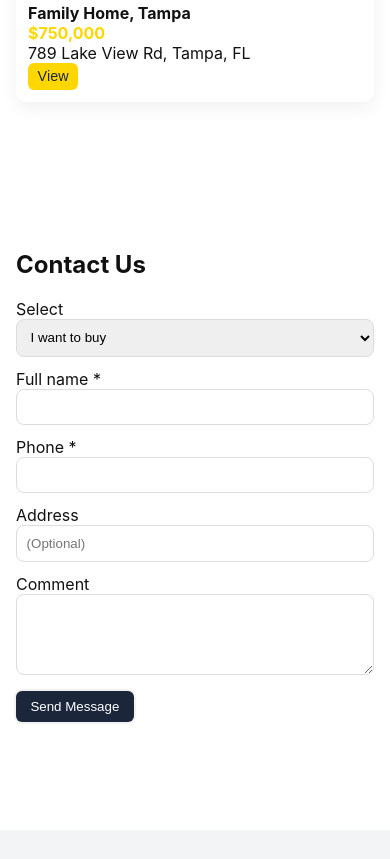
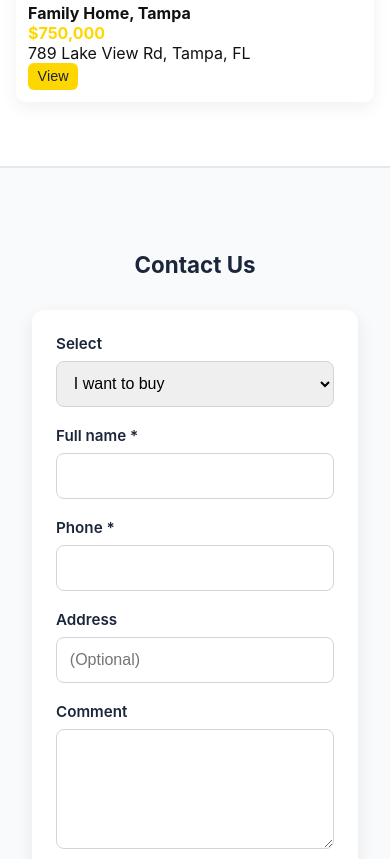
Before and after one commit to DanCarCo/Real-State-Demo-web-Page, a plain HTML site: page index.html in a window 390 px wide. Shown: the part 3863-4722 px from the top of the page. Drawn offline with Linux system fonts and the light colour scheme.

Commit message:
Rediseño formulario

```diff
--- a/styles/styles.css
+++ b/styles/styles.css
@@ -68,11 +68,51 @@ body{font-family:Inter, system-ui, -apple-system, 'Segoe UI', Roboto, 'Helvetica
 
 .copyright{text-align:center;padding:0.5rem 0;color:#6b7280}
 
-/* Modal */
 .modal{position:fixed;inset:0;background:rgba(0,0,0,0.5);display:none;align-items:center;justify-content:center;padding:1rem}
 .modal[aria-hidden="false"]{display:flex}
 .modal-content {background:#fff; border-radius:10px; width:100%; max-width:900px; max-height:90vh; position:relative;padding:1rem;overflow-y:auto;}
 .modal-close{position:absolute;right:0.5rem;top:0.5rem;border:none;background:transparent;font-size:1.2rem;cursor:pointer}
+
+.contact-section {background: #f9fafb;padding: 3rem 1rem;border-top: 2px solid #e5e7eb;}
+.contact-section h2 {text-align: center;margin-bottom: 2rem;font-size: 1.8rem;color: var(--navy);}
+.form {background: #fff;padding: 2rem;border-radius: 12px;box-shadow: 0 6px 18px rgba(0, 0, 0, 0.08);display: grid;gap: 1.2rem;max-width: 600px;margin: 0 auto;}
+.form label {display: flex;flex-direction: column;font-weight: 600;color: var(--navy);font-size: 0.95rem;}
+.form input,
+.form select,
+.form textarea{margin-top: 0.5rem;padding: 0.8rem;border-radius: 8px;border: 1px solid #d1d5db;font-size: 1rem;transition: border-color 0.2s, box-shadow 0.2s;}
+.form input:focus,
+.form select:focus,
+.form textarea:focus {outline: none;border-color: var(--gold);box-shadow: 0 0 0 3px rgba(255, 215, 0, 0.3);}
+.form textarea {resize: vertical;min-height: 120px;}
+.form button {
+  background: var(--gold);
+  color: var(--navy);
+  font-weight: 700;
+  padding: 0.9rem;
+  border: none;
+  border-radius: 8px;
+  cursor: pointer;
+  transition: transform 0.2s, background 0.2s;
+}
+.form button:hover {
+  background: #facc15;
+  transform: scale(1.02);
+}
+#formMsg {
+  text-align: center;
+  color: var(--muted);
+  margin-top: 0.5rem;
+  font-size: 0.9rem;
+}
+@media (max-width: 600px) {
+  .form {
+    padding: 1.5rem;
+  }
+
+  .contact-section h2 {
+    font-size: 1.4rem;
+  }
+}
 
 @media (max-width:900px){
   .about-grid{grid-template-columns:1fr}
```
